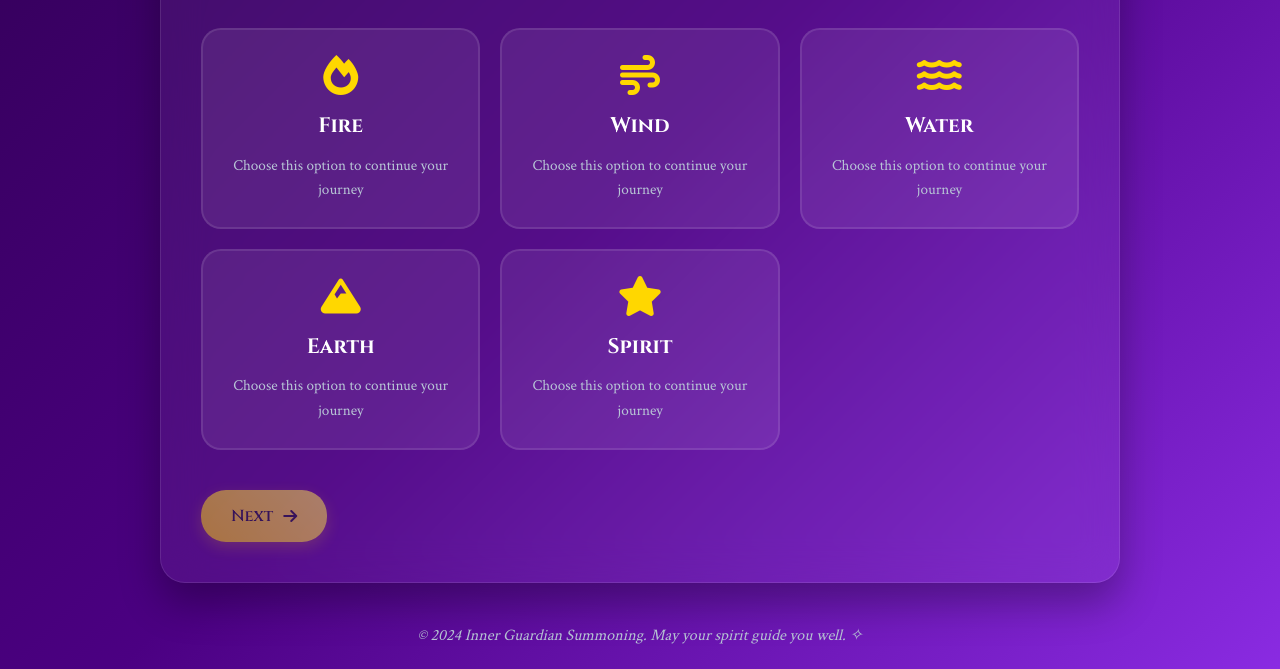
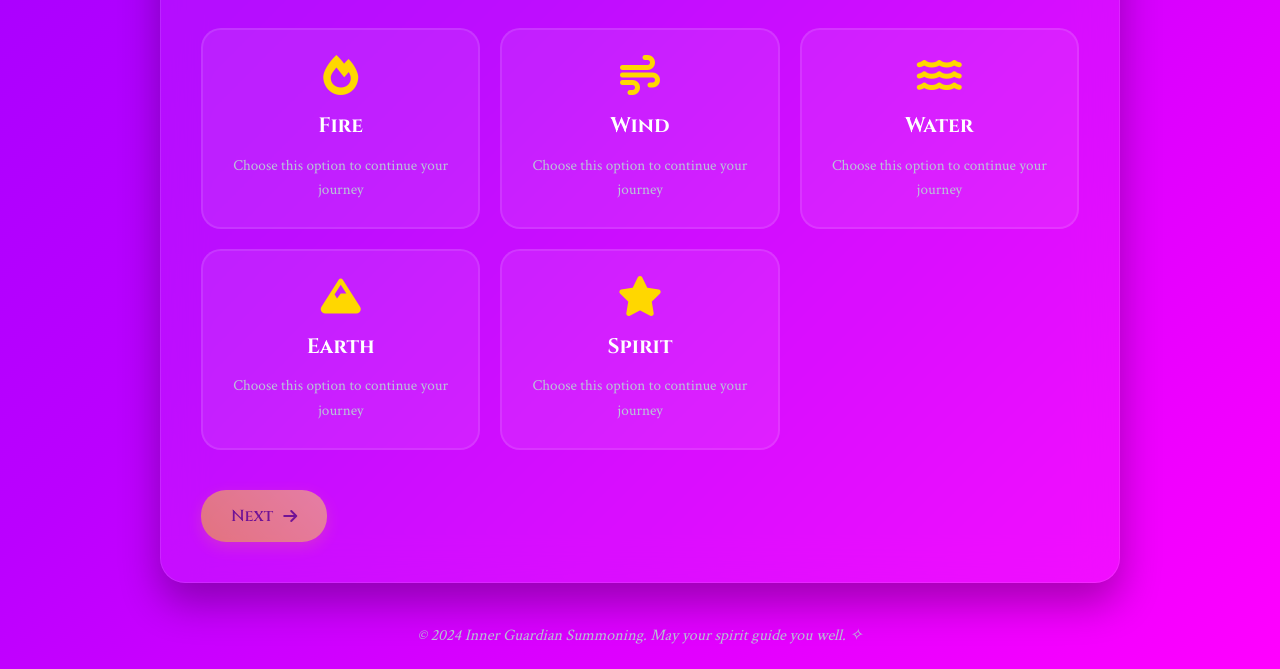
Before and after one commit to xiaoxiaolu1212/inner-guardian-2, a plain HTML site: page index.html in a window 1280 px wide. Shown: the part 375-1044 px from the top of the page. Drawn offline with Linux system fonts and the light colour scheme.

Commit message:
Update styles.css

```diff
--- a/styles.css
+++ b/styles.css
@@ -7,12 +7,13 @@
 
 body {
     font-family: 'Crimson Text', serif;
-    background: linear-gradient(135deg, #2e004f 0%, #4b0082 50%, #8a2be2 100%);
+    background: linear-gradient(135deg, #a100ff 0%, #bb00ff 40%, #ff00ff 100%);
     min-height: 100vh;
-    color: #e8e8e8;
+    color: #ffffff; /* bright text pops more against vibrant bg */
     line-height: 1.6;
     overflow-x: hidden;
 }
+
 
 /* Mystical Background */
 .mystical-bg {
```
